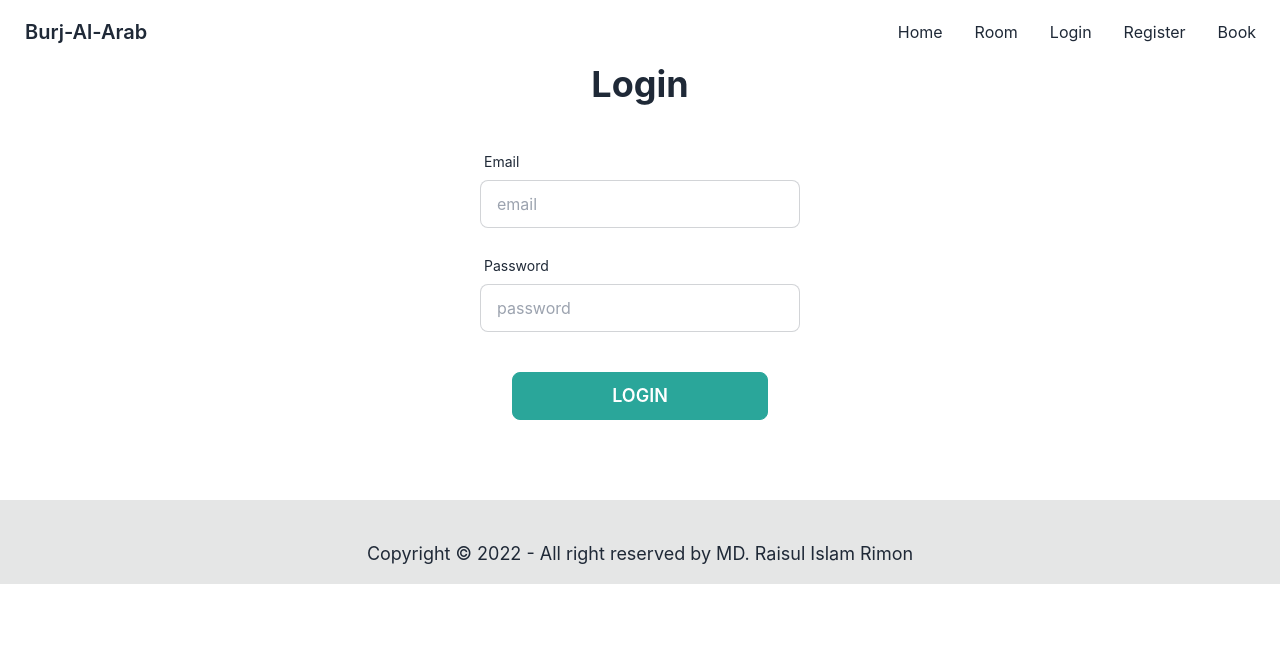
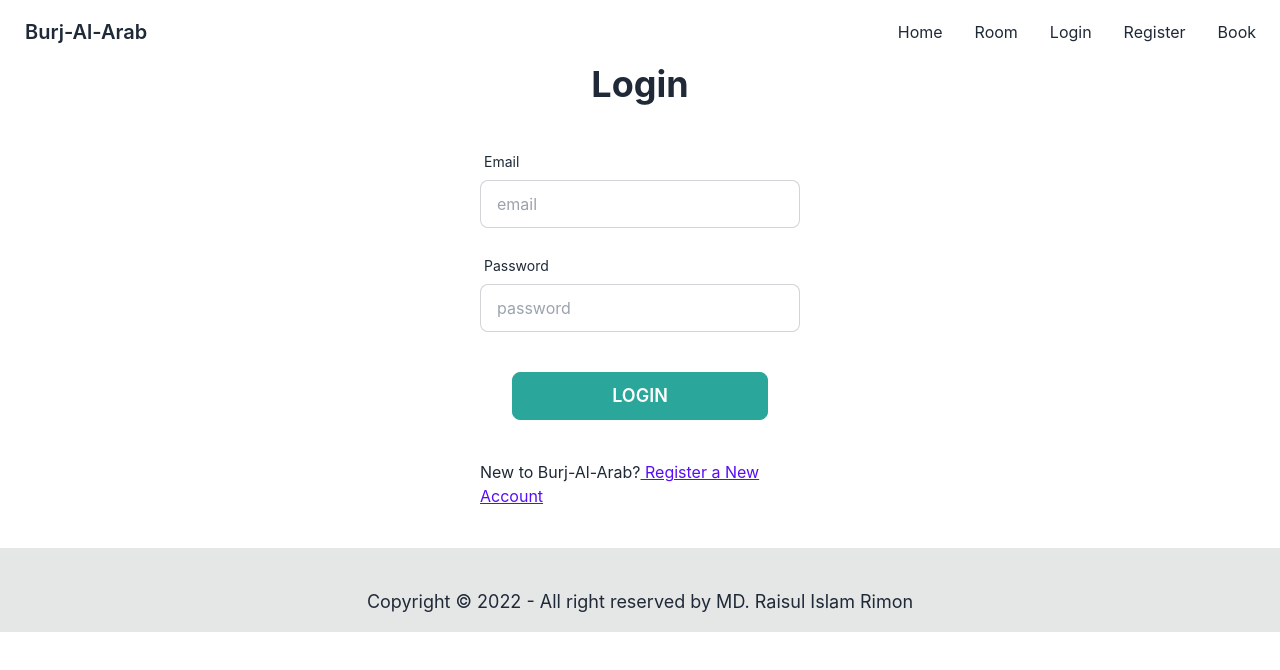
Before and after one commit to RaisulislamRimon/milestone10-module60-5-burj-al-arab, a React (Create React App) app: page /login in a window 1280 px wide. Shown: the top 670 px of the page. Built offline with nearby package versions, Linux system fonts and the light colour scheme.

Commit message:
Login update

```diff
--- a/src/components/Login/Login.js
+++ b/src/components/Login/Login.js
@@ -1,4 +1,5 @@
 import React from "react";
+import { Link } from "react-router-dom";
 
 const Login = () => {
   return (
@@ -28,6 +29,13 @@ const Login = () => {
         <button className="btn btn-wide btn-active btn-accent mx-auto my-10 text-white text-lg">
           Login
         </button>
+        <p>
+          New to Burj-Al-Arab?
+          <Link to="/register" className="link link-primary">
+            {" "}
+            Register a New Account
+          </Link>
+        </p>
       </div>
     </div>
   );
```
